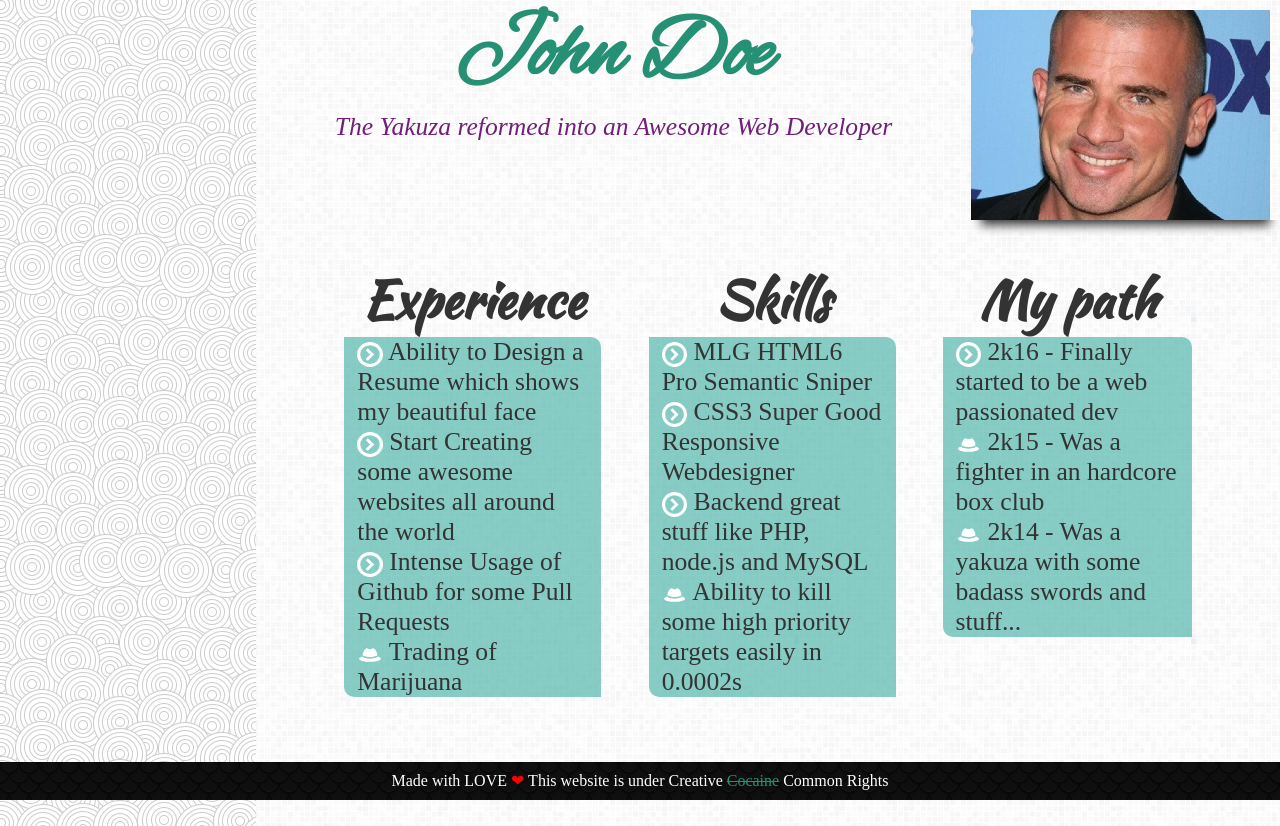
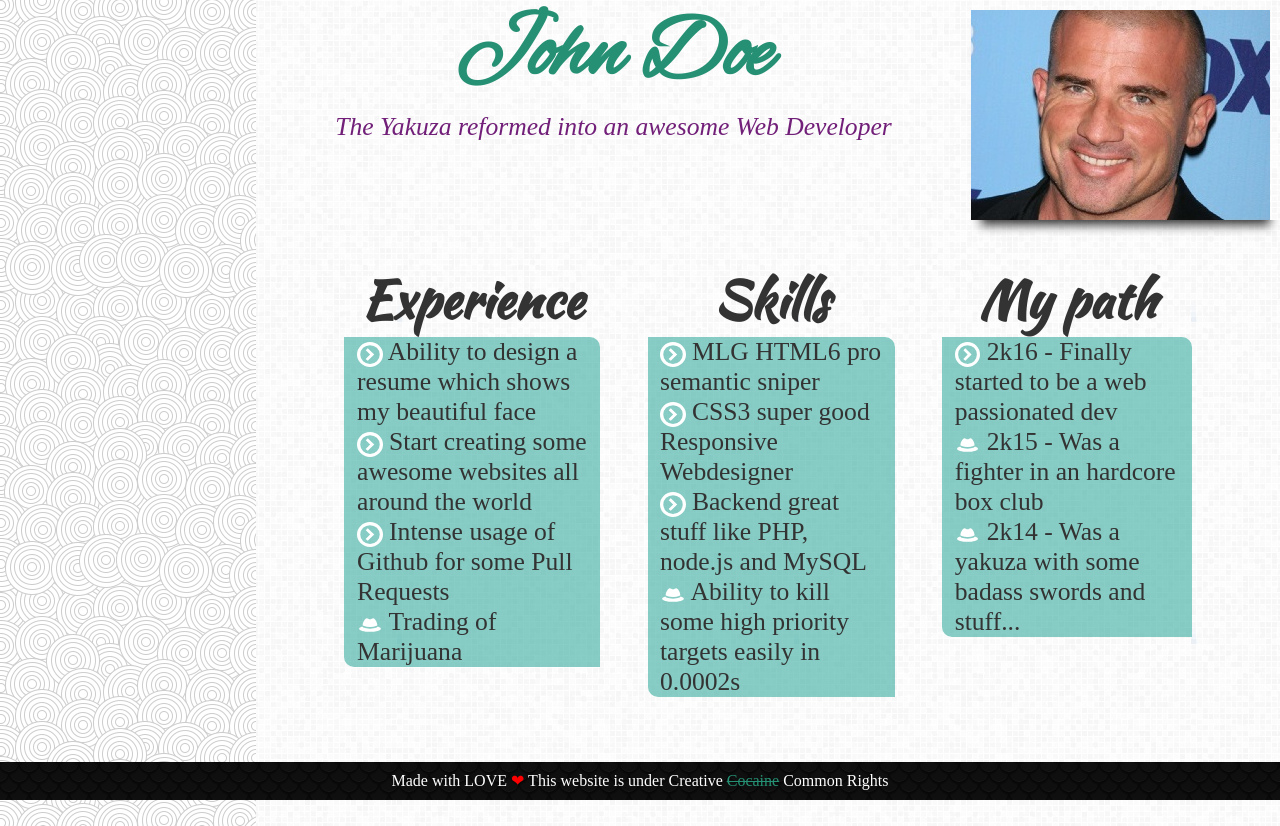
Before and after one commit to kissu/smoll-project, a plain HTML site: page index.html in a window 1280 px wide. Drawn offline with Linux system fonts and the light colour scheme.

Commit message:
fix uppercased words

```diff
--- a/index.html
+++ b/index.html
@@ -19,7 +19,7 @@
 	<header>
 		<div>
 			<h1>John Doe</h1>
-			<p>The Yakuza reformed into an Awesome Web Developer</p>
+			<p>The Yakuza reformed into an awesome Web Developer</p>
 		</div>
 		<p><a href="images/large.jpg"><img src="images/small.jpg" alt="my face !" title="Beautiful man huh ? Click on me !" class="photo"></a></p>
 	</header>
@@ -28,9 +28,9 @@
 		<section>
 			<h2>Experience</h2>
 			<ul>
-				<li> Ability to Design a Resume which shows my beautiful face</li>
-				<li> Start Creating some awesome websites all around the world</li>
-				<li> Intense Usage of Github for some Pull Requests</li>
+				<li> Ability to design a resume which shows my beautiful face</li>
+				<li> Start creating some awesome websites all around the world</li>
+				<li> Intense usage of Github for some Pull Requests</li>
 				<li class="bad-boy"> Trading of Marijuana</li>
 			</ul>
 		</section>
@@ -38,8 +38,8 @@
 		<section>
 			<h2>Skills</h2>
 			<ul>
-				<li> MLG HTML6 Pro Semantic Sniper</li>
-				<li> CSS3 Super Good Responsive Webdesigner</li>
+				<li> MLG HTML6 pro semantic sniper</li>
+				<li> CSS3 super good Responsive Webdesigner</li>
 				<li> Backend great stuff like PHP, node.js and MySQL</li>
 				<li class="bad-boy"> Ability to kill some high priority targets easily in 0.0002s</li>
 			</ul>
```
